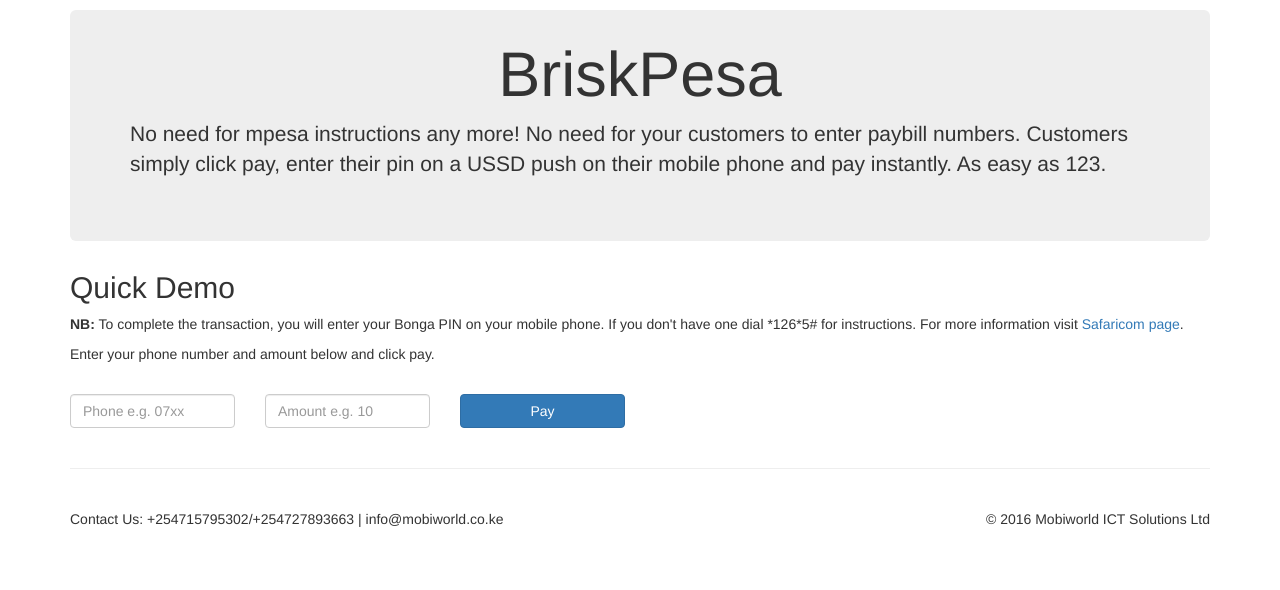
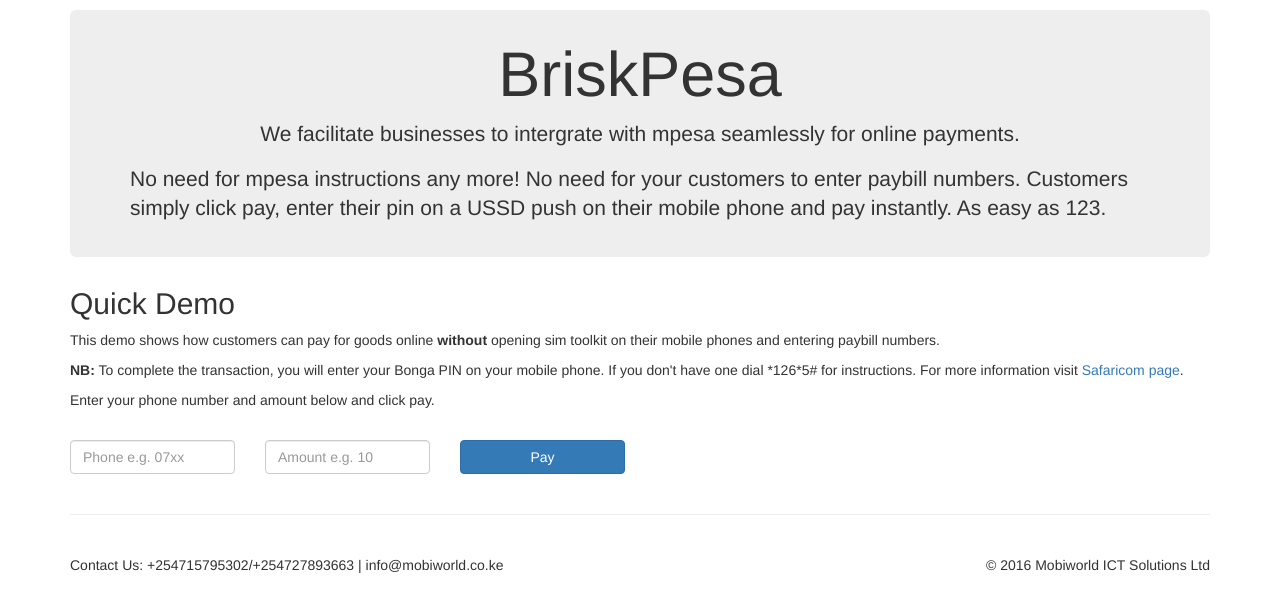
Before and after one commit to KevinMarete/briskpesa-api, a Django app: page / in a window 1280 px wide. Shown: the top 590 px of the page. Run offline with Django 3.2, Linux system fonts and the light colour scheme; some libraries are stand-ins or nearby versions.

Commit message:
added what we do as the first line after title

```diff
--- a/briskpesapp/static/briskpesapp/css/briskpesa.css
+++ b/briskpesapp/static/briskpesapp/css/briskpesa.css
@@ -14,6 +14,7 @@
 .jumbotron {
   background-color: #eee;
   padding-top: 10px;
+  padding-bottom: 20px;
 }
 .jumbotron .btn {
   padding: 14px 24px;
--- a/briskpesapp/templates/briskpesapp/index.html
+++ b/briskpesapp/templates/briskpesapp/index.html
@@ -33,12 +33,14 @@
       <!-- Jumbotron -->
       <div class="jumbotron">
         <h1 align="center">BriskPesa</h1>
+        <p class="lead" align="center">We facilitate businesses to intergrate with mpesa seamlessly for online payments.</p>
         <p class="lead">No need for mpesa instructions any more! No need for your customers to enter paybill numbers. Customers simply click pay, enter their pin on a USSD push on their mobile phone and pay instantly. As easy as 123.</p>
         <!--<p><a class="btn btn-lg btn-success" href="#" role="button">Get started today</a></p> -->
       </div>
 
 	  <div>
 		<h2>Quick Demo</h2>
+		<p>This demo shows how customers can pay for goods online <b>without</b> opening sim toolkit on their mobile phones and entering paybill numbers.</p>
 		<p><b>NB:</b> To complete the transaction, you will enter your Bonga PIN on your mobile phone. If you don't have one dial *126*5# for instructions. For more information visit <a href="http://www.safaricom.co.ke/personal/get-more/bonga-points/my-bonga-pin" target="_blank">Safaricom page</a>.</p>
 		<p>Enter your phone number and amount below and click pay.</p>
  	  </div>
```
